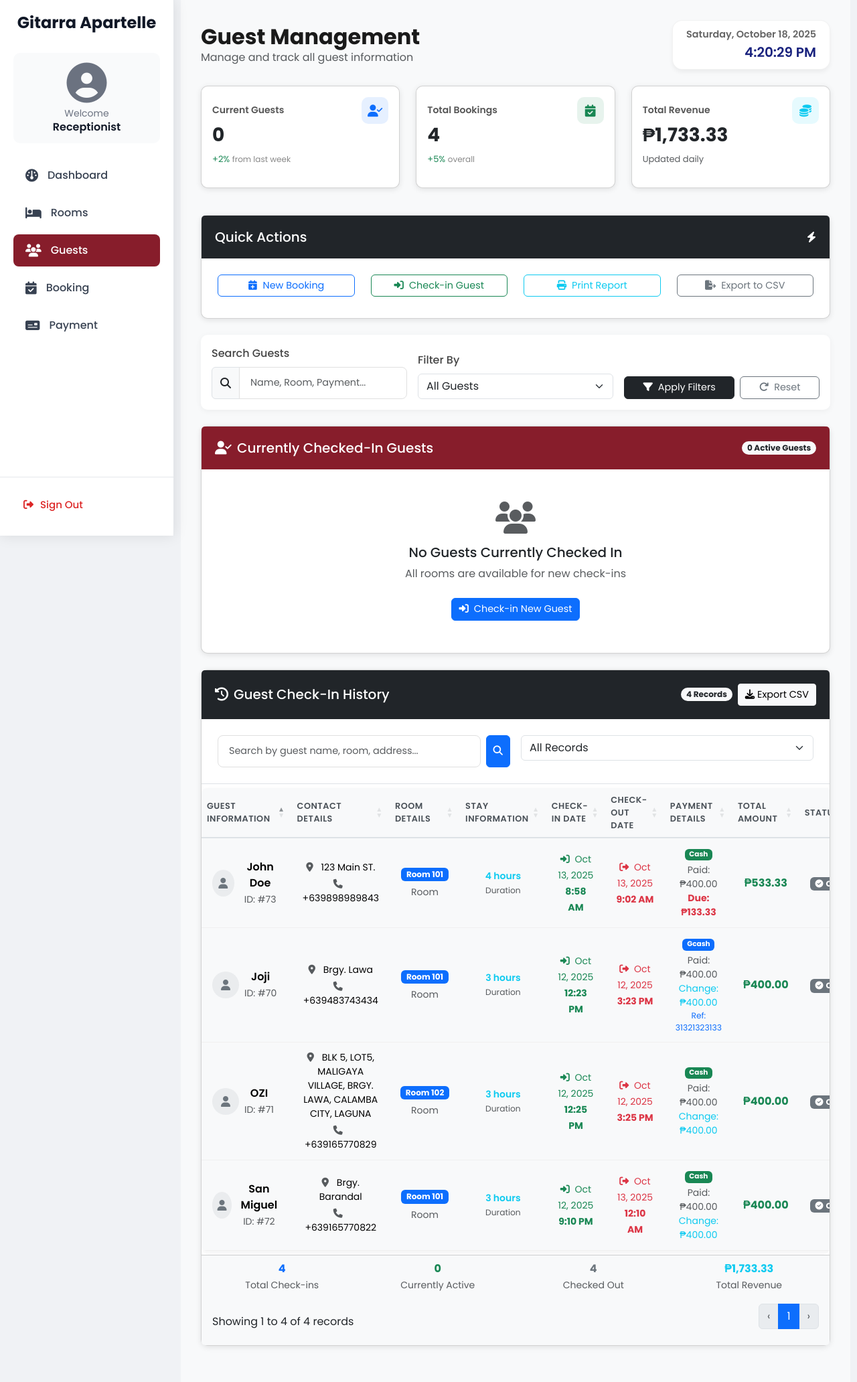
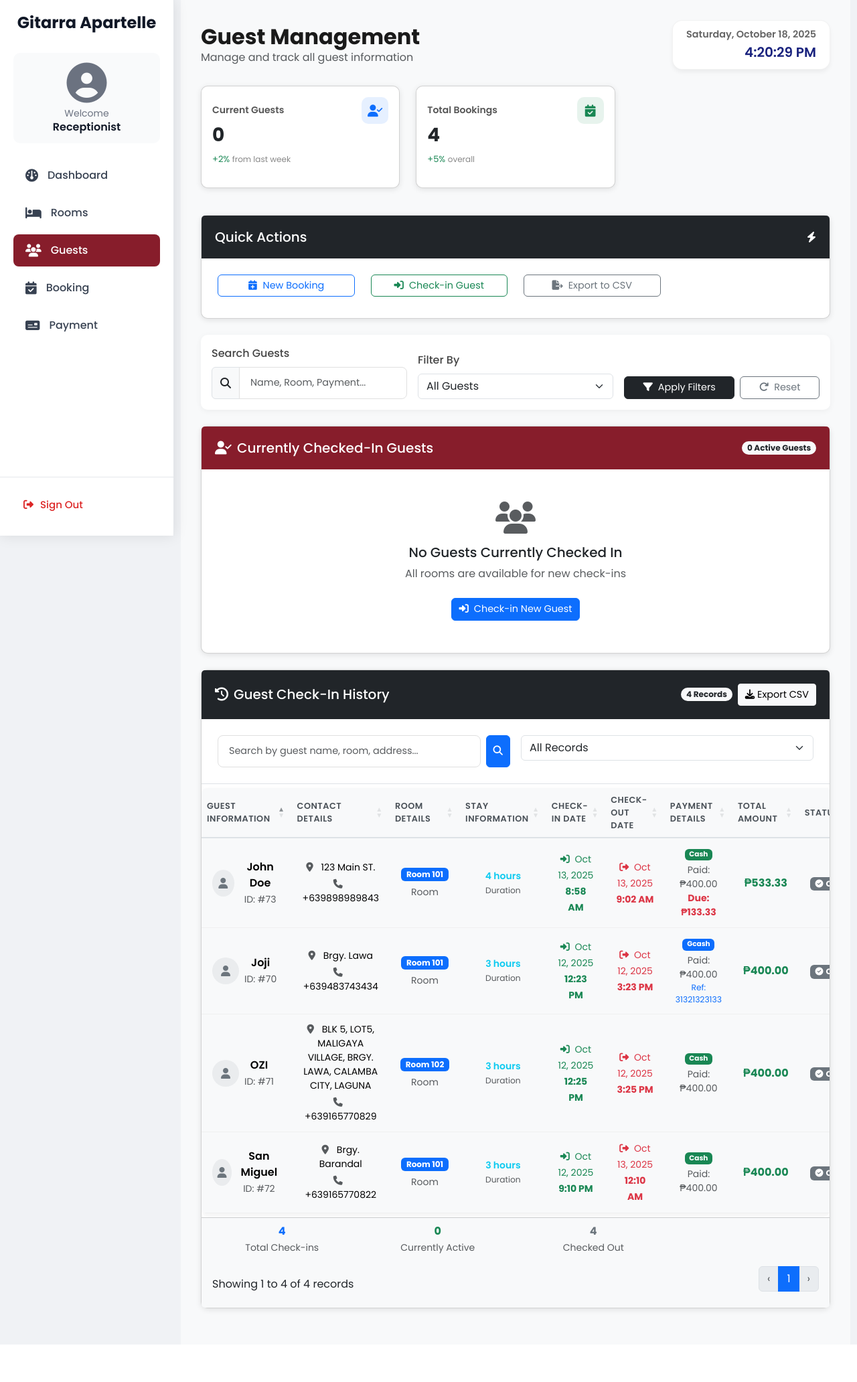
Before and after one commit to aglcode/HOTEL-MANAGEMENT, a PHP site: page /gitarra_apartelle/receptionist-guest.php in a window 1280 px wide. Shown: the whole page at 67% size. After the commit the page ends 2008 px from the top, so only its background shows below. Run offline with PHP 8.4, Linux system fonts and the light colour scheme; data comes from the database, SQL or seed files in the repository; some libraries are stand-ins or nearby versions.

Commit message:
dubug payment details, pending orders auto delete once check out, receipt, change and due, remove total rev in receptionist

```diff
--- a/receptionist-guest.php
+++ b/receptionist-guest.php
@@ -114,7 +114,24 @@ if ($action === 'checkout' && $guest_id > 0) {
         }
         $bkSel->close();
 
-        echo json_encode(['success' => true, 'message' => 'Guest checked out successfully']);
+        // ✅ 🧹 DELETE all orders (pending or served) for that room
+        $room_number_str = (string)$guest['room_number']; // orders.room_number is VARCHAR(10)
+        $del = $conn->prepare("
+            DELETE FROM orders
+            WHERE room_number = ?
+            AND status IN ('pending','served')
+        ");
+        $del->bind_param('s', $room_number_str);
+        $del->execute();
+        $deleted_orders = $del->affected_rows;
+        $del->close();
+
+        // ✅ Return success JSON
+        echo json_encode([
+            'success' => true,
+            'message' => 'Guest checked out successfully. ' . $deleted_orders . ' order(s) deleted.',
+            'deleted_orders' => $deleted_orders
+        ]);
     } else {
         echo json_encode(['success' => false, 'message' => 'Guest not found or already checked out']);
     }
@@ -122,19 +139,21 @@ if ($action === 'checkout' && $guest_id > 0) {
 }
 
 
-// ✅ ADDITIONAL PAYMENT
+
+
+// ✅ ADDITIONAL PAYMENT / EXTENSION HANDLING
 if ($action === 'add_payment' && $guest_id > 0) {
     $additional_amount = floatval($_POST['additional_amount'] ?? 0);
     $payment_mode = $_POST['payment_mode'] ?? 'cash';
     $gcash_reference = $_POST['gcash_reference'] ?? '';
 
     if ($additional_amount <= 0) {
-        header('Content-Type: application/json');
+
         echo json_encode(['success' => false, 'message' => 'Invalid payment amount']);
         exit;
     }
 
-    // Get current guest
+    // 🧾 Fetch current guest data
     $stmt = $conn->prepare("SELECT * FROM checkins WHERE id = ?");
     $stmt->bind_param('i', $guest_id);
     $stmt->execute();
@@ -142,16 +161,21 @@ if ($action === 'add_payment' && $guest_id > 0) {
     $stmt->close();
 
     if (!$guest) {
-        header('Content-Type: application/json');
+
         echo json_encode(['success' => false, 'message' => 'Guest not found']);
         exit;
     }
 
-    $new_amount_paid = floatval($guest['amount_paid']) + $additional_amount;
+
     $total_price = floatval($guest['total_price']);
-    $new_change = max(0, $new_amount_paid - $total_price);
-
-    // Update checkins
+    $new_amount_paid = $additional_amount; // 👈 Treat input as full payment amount
+
+    // ✅ Compute balance and change
+    $balance = $total_price - $new_amount_paid;
+    $new_change = $balance < 0 ? abs($balance) : 0;
+    $new_due = $balance > 0 ? $balance : 0;
+
+    // ✅ Update checkin record
     $stmt = $conn->prepare("
         UPDATE checkins
         SET amount_paid=?, change_amount=?, payment_mode=?, gcash_reference=?
@@ -161,7 +185,7 @@ if ($action === 'add_payment' && $guest_id > 0) {
     $stmt->execute();
     $stmt->close();
 
-    // ✅ Insert into payments table (matches your table structure)
+    // ✅ Insert payment record
     $stmtp = $conn->prepare("
         INSERT INTO payments (payment_date, amount, payment_mode)
         VALUES (NOW(), ?, ?)
@@ -170,17 +194,20 @@ if ($action === 'add_payment' && $guest_id > 0) {
     $stmtp->execute();
     $stmtp->close();
 
-    // ✅ Return clean JSON
-    header('Content-Type: application/json');
+    // ✅ JSON Response
     echo json_encode([
         'success' => true,
-        'message' => 'Payment added successfully',
+        'message' => 'Payment processed successfully',
         'new_amount_paid' => number_format($new_amount_paid, 2),
-        'change_amount' => number_format($new_change, 2),
-        'can_checkout' => $new_amount_paid >= $total_price
+        'change_amount' => $new_change > 0.009 ? number_format($new_change, 2) : '0.00',
+        'due_amount' => $new_due > 0.009 ? number_format($new_due, 2) : '0.00',
+        'can_checkout' => $new_due <= 0
     ]);
     exit;
 }
+
+
+
 
 
 
@@ -295,9 +322,7 @@ $checkin_count_result = $conn->query("SELECT COUNT(*) AS total FROM checkins WHE
 $checkin_count_row = $checkin_count_result->fetch_assoc();
 $currently_checked_in = $checkin_count_row['total'];
 
-// Calculate total revenue from checkins table
-$revenue_result = $conn->query("SELECT SUM(total_price) AS total_revenue FROM checkins");
-$total_revenue = $revenue_result->fetch_assoc()['total_revenue'] ?? 0;
+
 
 // Fetch currently checked-in guests (updated to use status)
 $current_guests = $conn->query("SELECT
@@ -423,8 +448,7 @@ $past_checkins = $past_checkins_result->fetch_assoc()['past_checkins'];
 $scheduled_checkins_result = $conn->query("SELECT COUNT(*) AS scheduled_checkins FROM checkins WHERE status = 'scheduled'");
 $scheduled_checkins = $scheduled_checkins_result->fetch_assoc()['scheduled_checkins'];
 
-$total_revenue_result = $conn->query("SELECT SUM(total_price) AS total_revenue FROM checkins");
-$total_revenue_checkins = $total_revenue_result->fetch_assoc()['total_revenue'] ?? 0;
+
 
 
 ?>
@@ -825,19 +849,7 @@ $total_revenue_checkins = $total_revenue_result->fetch_assoc()['total_revenue']
     </div>
   </div>
 
-  <!-- Total Revenue -->
-  <div class="col-md-4 mb-3">
-    <div class="card stat-card h-100 p-3">
-      <div class="d-flex justify-content-between align-items-center">
-        <p class="stat-title">Total Revenue</p>
-        <div class="stat-icon bg-info bg-opacity-10 text-info">
-          <i class="fas fa-coins"></i>
-        </div>
-      </div>
-      <h3 class="fw-bold mb-1">₱<?= number_format($total_revenue, 2) ?></h3>
-      <p class="stat-change text-muted">Updated daily</p>
-    </div>
-  </div>
+
 </div>
 
   <!-- Quick Actions -->
@@ -858,11 +870,7 @@ $total_revenue_checkins = $total_revenue_result->fetch_assoc()['total_revenue']
             <i class="fas fa-sign-in-alt me-2"></i>Check-in Guest
           </a>
         </div>
-        <div class="col-md-3 mb-2">
-          <button onclick="window.print()" class="btn btn-outline-info w-100">
-            <i class="fas fa-print me-2"></i>Print Report
-          </button>
-        </div>
+
         <div class="col-md-3 mb-2">
           <a href="?export=csv" class="btn btn-outline-secondary w-100">
             <i class="fas fa-file-export me-2"></i>Export to CSV
@@ -968,13 +976,27 @@ $total_revenue_checkins = $total_revenue_result->fetch_assoc()['total_revenue']
                     <span class="badge bg-<?= strtolower($guest['payment_mode'] ?? 'cash') === 'cash' ? 'success' : 'primary' ?> mb-1">
                       <?= ucfirst($guest['payment_mode'] ?? 'Cash') ?>
                     </span>
-                    <small class="text-muted">Total: ₱<?= number_format($guest['total_price'] ?? 0, 2) ?></small>
-                    <small class="text-muted">Paid: ₱<?= number_format($guest['amount_paid'] ?? 0, 2) ?></small>
-                    <?php if (($guest['change_amount'] ?? 0) > 0): ?>
-                    <small class="text-info">Change: ₱<?= number_format($guest['change_amount'], 2) ?></small>
+
+                    <?php
+                    // Ensure accurate numeric handling
+                    $total = floatval($guest['total_price'] ?? 0);
+                    $paid = floatval($guest['amount_paid'] ?? 0);
+                    $change_amount = round($paid - $total, 2);
+
+                    // Always show Total and Paid
+                    ?>
+                    <small class="text-muted">Total: ₱<?= number_format($total, 2) ?></small>
+                    <small class="text-muted">Paid: ₱<?= number_format($paid, 2) ?></small>
+
+                    <?php if ($change_amount > 0.00): ?>
+                        <small class="text-info">Change: ₱<?= number_format($change_amount, 2) ?></small>
+                    <?php elseif ($change_amount < 0.00): ?>
+                        <small class="text-danger">Due: ₱<?= number_format(abs($change_amount), 2) ?></small>
                     <?php endif; ?>
                   </div>
                 </td>
+
+
                 <td class="no-print">
                   <div class="btn-group" role="group">
                     <button class="btn btn-sm btn-outline-danger" onclick="checkOutGuest(<?= $guest['id'] ?? 0 ?>)">
@@ -1172,18 +1194,27 @@ if ($status === 'checked_out') {
                   </span><br>
                   <div class="text-muted">Paid: ₱<?= number_format($row['amount_paid'] ?? 0, 2) ?></div>
                   <?php
-                  $balance = ($row['total_price'] ?? 0) - ($row['amount_paid'] ?? 0);
-                  if ($balance > 0):
+                  $total = floatval($row['total_price'] ?? 0);
+                  $paid = floatval($row['amount_paid'] ?? 0);
+                  $change_amount = $paid - $total;
+
+                  // Round to avoid floating-point rounding issues
+                  $change_amount = round($change_amount, 2);
+
+                  if ($change_amount > 0.00): // Guest paid more → Change
                   ?>
-                  <div class="text-danger fw-bold">Due: ₱<?= number_format($balance, 2) ?></div>
-                  <?php elseif (($row['change_amount'] ?? 0) > 0): ?>
-                  <div class="text-info">Change: ₱<?= number_format($row['change_amount'], 2) ?></div>
+                      <div class="text-info">Change: ₱<?= number_format($change_amount, 2) ?></div>
+                  <?php elseif ($change_amount < 0.00): // Guest paid less → Due
+                  ?>
+                      <div class="text-danger fw-bold">Due: ₱<?= number_format(abs($change_amount), 2) ?></div>
                   <?php endif; ?>
+
                   <?php if (!empty($row['gcash_reference'])): ?>
                       <div class="text-primary small">Ref: <?= htmlspecialchars($row['gcash_reference']) ?></div>
                   <?php endif; ?>
                 </div>
               </td>
+
               <td class="fw-bold text-success">₱<?= number_format($row['total_price'] ?? 0, 2) ?></td>
               <td class="no-print">
                 <?php if ($is_active): ?>
@@ -1215,10 +1246,7 @@ if ($status === 'checked_out') {
             <div class="fw-bold text-secondary"><?= $past_checkins ?></div>
             <small class="text-muted">Checked Out</small>
           </div>
-          <div class="col-md-3">
-            <div class="fw-bold text-info">₱<?= number_format($total_revenue_checkins, 2) ?></div>
-            <small class="text-muted">Total Revenue</small>
-          </div>
+
         </div>
       </div>
 
@@ -1560,14 +1588,20 @@ function processPayment(guestId, amount, mode, gcashRef, isCheckout) {
                 html: `
                     <p>${data.message}</p>
                     <p><strong>New Amount Paid:</strong> ₱${data.new_amount_paid}</p>
-                    ${data.change_amount !== '0.00' ? `<p><strong>Change:</strong> ₱${data.change_amount}</p>` : ''}
+                    ${
+                        data.change_amount && parseFloat(data.change_amount) > 0
+                            ? `<p style="color:blue;"><strong>Change:</strong> ₱${data.change_amount}</p>`
+                            : ''
+                    }
                 `,
-                icon: 'success'
+                icon: 'success',
+                confirmButtonText: 'OK'
             }).then(() => {
                 if (isCheckout && data.can_checkout) {
-                    // Auto-checkout after payment
+                    // ✅ Automatically check out guest if full payment done
                     checkOutGuest(guestId);
                 } else {
+                    // ✅ Refresh to show updated "Paid", "Change", or "Due" values
                     location.reload();
                 }
             });
@@ -1580,6 +1614,7 @@ function processPayment(guestId, amount, mode, gcashRef, isCheckout) {
         Swal.fire('Error', 'Failed to process payment', 'error');
     });
 }
+
 
 
 function proceedWithCheckout(guestId) {
@@ -1662,10 +1697,19 @@ function printReceipt(guestId) {
     fetch(`get-guest-receipt.php?guest_id=${guestId}`)
         .then(response => response.json())
         .then(data => {
-            if (data.success) {
+            if (!data.success) {
+                alert('Error: ' + data.message);
+                return;
+            }
+
             const guest = data.guest;
-
-                // POS style slip content
+            const change = parseFloat(guest.change_amount || 0);
+            const total = parseFloat(guest.total_price || 0);
+            const paid = parseFloat(guest.amount_paid || 0);
+
+            // ✅ Fix: don't double-subtract change
+            const due = Math.max(0, total - paid);
+
             const receiptContent = `
                 <div style="font-family: monospace; font-size:13px; text-align:center; border-bottom:1px dashed #000; padding-bottom:5px; margin-bottom:5px;">
                     <h4 style="margin:0;">Gitarra Apartelle</h4>
@@ -1673,37 +1717,42 @@ function printReceipt(guestId) {
                     <p style="margin:0;">Tel: (123) 456-7890</p>
                 </div>
 
-                    <p style="margin:2px 0; text-align:left;">Receipt #: <span style="float:right;">GIT-${guest.id}-${new Date().getFullYear()}</span></p>
-                    <p style="margin:2px 0; text-align:left;">Guest: <span style="float:right;">${guest.guest_name}</span></p>
-                    <p style="margin:2px 0; text-align:left;">Room: <span style="float:right;">#${guest.room_number} (${guest.room_type ?? 'N/A'})</span></p>
-                    <p style="margin:2px 0; text-align:left;">Check-in: <span style="float:right;">${guest.check_in_date}</span></p>
-                    <p style="margin:2px 0; text-align:left;">Check-out: <span style="float:right;">${guest.check_out_date}</span></p>
+                <p>Receipt #: <span style="float:right;">GIT-${guest.id}-${new Date().getFullYear()}</span></p>
+                <p>Guest: <span style="float:right;">${guest.guest_name}</span></p>
+                <p>Room: <span style="float:right;">#${guest.room_number} (${guest.room_type ?? 'N/A'})</span></p>
+                <p>Check-in: <span style="float:right;">${guest.check_in_date}</span></p>
+                <p>Check-out: <span style="float:right;">${guest.check_out_date}</span></p>
 
                 <div style="border-top:1px dashed #000; border-bottom:1px dashed #000; padding:5px 0; margin:8px 0;">
-                        <p style="margin:2px 0; text-align:left;">Room Charge (${guest.stay_duration} hrs)<span style="float:right;">₱${parseFloat(guest.total_price).toFixed(2)}</span></p>
-                        <p style="margin:2px 0; text-align:left; font-weight:bold;">Total<span style="float:right;">₱${parseFloat(guest.total_price).toFixed(2)}</span></p>
-                        <p style="margin:2px 0; text-align:left;">Amount Paid<span style="float:right;">₱${parseFloat(guest.amount_paid).toFixed(2)}</span></p>
-                        <p style="margin:2px 0; text-align:left;">Change<span style="float:right;">₱${parseFloat(guest.change_amount).toFixed(2)}</span></p>
-                        <p style="margin:2px 0; text-align:left;">Payment<span style="float:right;">${guest.payment_mode?.toUpperCase() ?? 'CASH'}</span></p>
+                    <p><strong>Total Room Charge (${guest.stay_duration} hrs)<span style="float:right;">₱${total.toFixed(2)}</span></strong></p>
+                    <p>Amount Paid<span style="float:right;">₱${paid.toFixed(2)}</span></p>
+                    ${
+                        change > 0
+                            ? `<p style="color:blue;">Change<span style="float:right;">₱${change.toFixed(2)}</span></p>`
+                            : due > 0
+                                ? `<p style="color:red;">Due<span style="float:right;">₱${due.toFixed(2)}</span></p>`
+                                : ''
+                    }
+                    <p>Payment<span style="float:right;">${guest.payment_mode?.toUpperCase() ?? 'CASH'}</span></p>
                 </div>
 
                 <div style="text-align:center; font-size:12px; margin-top:10px;">
-                        <p style="margin:2px 0;">Thank you for choosing Gitarra Apartelle!</p>
-                        <p style="margin:2px 0; font-style:italic;">This receipt is computer-generated.</p>
+                    <p>Thank you for choosing Gitarra Apartelle!</p>
+                    <p style="font-style:italic;">This receipt is computer-generated.</p>
                 </div>
             `;
 
             document.getElementById('receiptContent').innerHTML = receiptContent;
             document.getElementById('receiptModal').style.display = 'block';
-            } else {
-                alert('Error: ' + data.message);
-            }
         })
         .catch(error => {
             console.error(error);
             alert('Failed to load receipt data');
         });
 }
+
+
+
 
 function closeReceipt() {
     document.getElementById('receiptModal').style.display = 'none';
--- a/receptionist-profile.php
+++ b/receptionist-profile.php
@@ -17,6 +17,9 @@ $check->execute();
 $profile_result = $check->get_result();
 $profile_data = $profile_result->fetch_assoc();
 $check->close();
+
+
+
 
 if ($_SERVER["REQUEST_METHOD"] == "POST") {
     $full_name = $_POST['full_name'];
```
Also changed, not shown: check-in.php (+12 -7 lines), get-guest-receipt.php (+11 -4 lines), order-food.php (deleted, +0 -31 lines), receptionist-dash.php (+14 -5 lines), receptionist-room.php (+16 -1 lines), update_order_status.php (+16 -9 lines), update_room_status.php (+40 -28 lines), qrcodes/room102.png (added), qrcodes/room103.png (added). Lines whose indentation alone changed are shown as unchanged.
